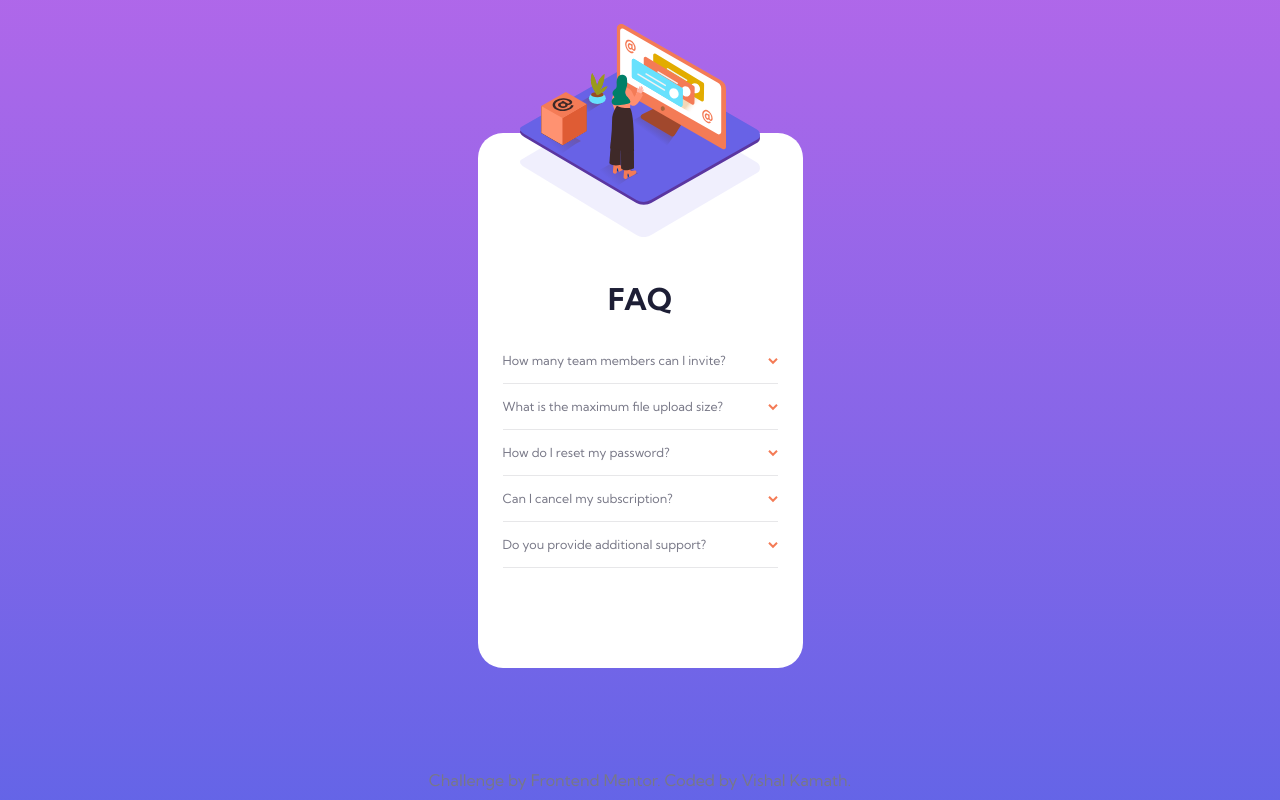
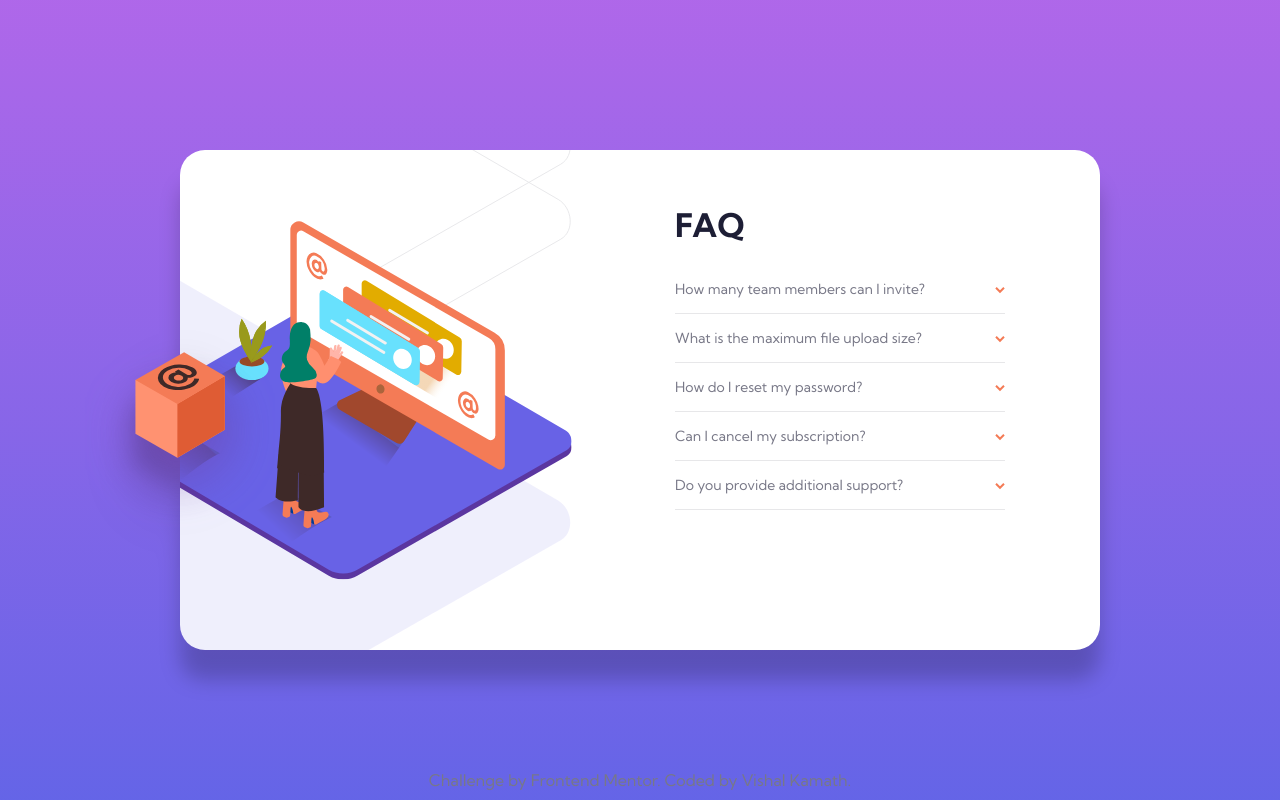
Before and after one commit to Vishal-Kamath/fem-newbie-FAQ-accordion, a plain HTML site: page index.html in a window 1280 px wide. Drawn offline with Linux system fonts and the light colour scheme.

Commit message:
add: responsive card desktop

```diff
--- a/index.html
+++ b/index.html
@@ -20,11 +20,13 @@
 <body>
   <div class="container">
     <div class="image-container">
-      <!--
-      <img src="images/illustration-box-desktop.svg" alt="">
-      <img src="images/illustration-woman-online-desktop.svg" alt="">
-      <img src="images/bg-pattern-desktop.svg" alt="">
-      -->
+      <div class="desktop">
+        <img src="images/bg-pattern-desktop.svg" alt="">
+        <img src="images/illustration-woman-online-desktop.svg" alt="">
+      </div>
+      <div class="box">
+        <img src="images/illustration-box-desktop.svg" alt="">
+      </div>
       <div class="mobile">
         <img src="images/illustration-woman-online-mobile.svg" alt="">
         <img src="images/bg-pattern-mobile.svg" alt="">
--- a/styles.css
+++ b/styles.css
@@ -20,6 +20,9 @@
 
   --dropdown-container-padding: 0 2.5rem;
   --dropdown-container-height: 30rem;
+
+  --fs-header: 3rem;
+  --fs-dropdown-container: 1.25rem;
 }
 
 * {
@@ -43,6 +46,7 @@ body {
 
   height: 100vh;
   margin: 0;
+  padding: 0;
 }
 
 .container {
@@ -52,7 +56,7 @@ body {
   height: var(--container-height);
 
   padding-bottom: 3rem;
-  margin-top: calc(50vh - (var(--container-height) / 2));
+  margin-top: calc(5rem + 50vh - (var(--container-height) / 2));
 
   flex-grow: 0;
   flex-shrink: 0;
@@ -63,23 +67,59 @@ body {
 
   border: 0;
   border-radius: 2.5rem;
+
+  filter: drop-shadow(0 3rem 1rem rgba(0 0 0 / 0.2));
 }
 
 .image-container {
   position: relative;
+  height: 100%;
 }
 .mobile img:nth-child(1){
   position: absolute;
   top: 0;
   transform: translate(0, -60%);
 }
+.box {
+  display: none;
+  position: absolute;
+  top: 42.5%;
+  left: 0;
+  transform: translate(-50%);
+}
+
+.box img {
+  filter: drop-shadow(0 1rem 2rem rgba(0 0 0 / 0.1));
+}
+
+.desktop {
+  display: none;
+  position: relative;
+  width: 40rem;
+  height: var(--container-height);
+  overflow: hidden;
+  line-height: 0;
+}
+
+.desktop img:nth-child(1){
+  position: absolute;
+  left: 0;
+  transform: translate(-59.5%, -32%);
+}
+
+.desktop img:nth-child(2){
+  position: absolute;
+  left: 0;
+  top: 50%;
+  transform: translate(-17%, -50%);
+}
 
 .content-container {
-  width: 100%;
+  width: min(100%, 52rem);
 }
 
 .header {
-  font-size: 3rem;
+  font-size: var(--fs-header);
   font-weight: var(--fw-bold);
   color: var(--clr-primary-dark-blue);
   text-align: center;
@@ -89,7 +129,7 @@ body {
 .dropdown-container {
   overflow: auto;
   padding: var(--dropdown-container-padding);
-  font-size: 1.25rem;
+  font-size: var(--fs-dropdown-container);
 
   height: var(--dropdown-container-height);
 }
@@ -123,6 +163,39 @@ body {
   padding-bottom: 1.5rem;
 }
 
+@media (min-width: 65rem) {
+  :root {
+    --container-width: 92rem;
+    --container-height: 50rem;
+
+    --dropdown-container-padding: 0 9.5rem;
+    --dropdown-container-height: 30rem;
+
+    --fs-header: 3.25rem;
+    --fs-dropdown-container: 1.4rem;
+  }
+
+  .container {
+    flex-direction: row;
+    justify-content: flex-start;
+    margin-top: calc(50vh - (var(--container-height) / 2));
+  }
+  .header {
+    padding: var(--dropdown-container-padding);
+    padding-bottom: 2rem;
+    text-align: start;
+  }
+  .desktop {
+    display: block;
+  }
+  .box {
+    display: block;
+  }
+  .mobile {
+    display: none;
+  }
+}
+
 
 
 .attribution {
```
